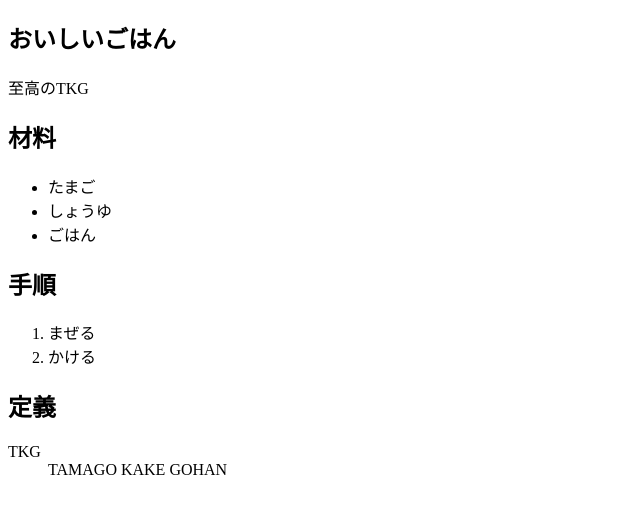
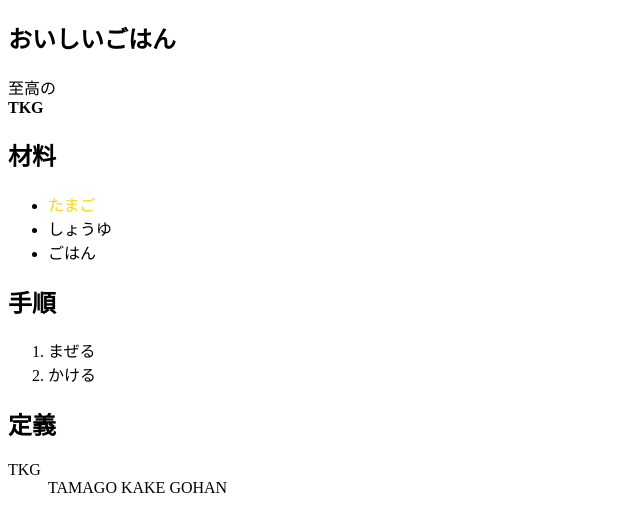
Before and after one commit to Surpent/study-html, a plain HTML site: page index.html in a window 1280 px wide. Shown: the whole page, without its empty margins (0-640 px from the left). Drawn offline with Linux system fonts and the light colour scheme.

Commit message:
ドットインストール #13 strong､br､spanを使ってみよう

```diff
--- a/index.html
+++ b/index.html
@@ -8,20 +8,18 @@
     </head>
     <body>
     <!--
-        ol ordered list
-        ul unordered list
-        li list item
-        dl definition list
-        dt definition term
-        dd definition description
+        テキストレベルのマークアップ
+        strong 強調
+        br 改行
+        span
     -->
 
     <article>
         <h1>おいしいごはん</h1>
-        <p>至高のTKG</p>
+        <p>至高の<br><strong>TKG</strong></p>
         <h2>材料</h2>
         <ul>
-            <li>たまご</li>
+            <li><span style ="color: gold;">たまご</span></li>
             <li>しょうゆ</li>
             <li>ごはん</li>
         </ul>
```
